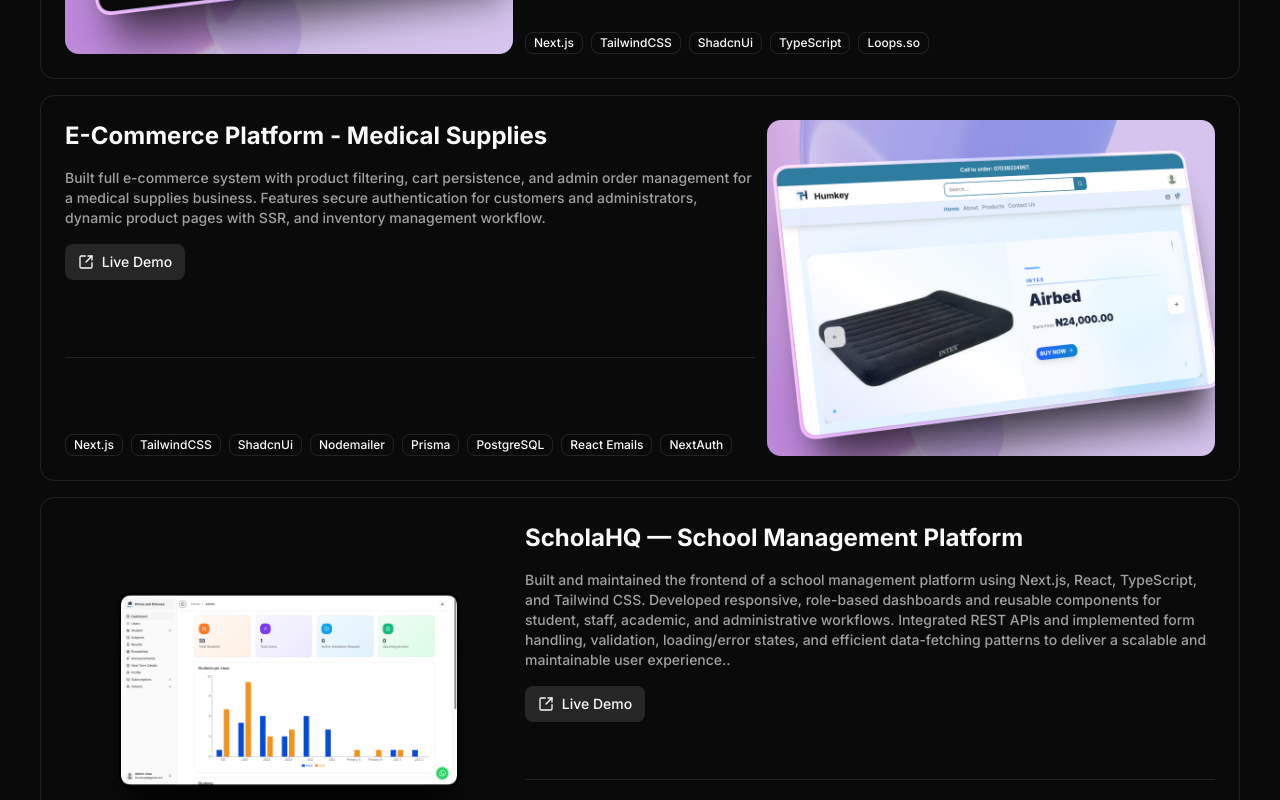
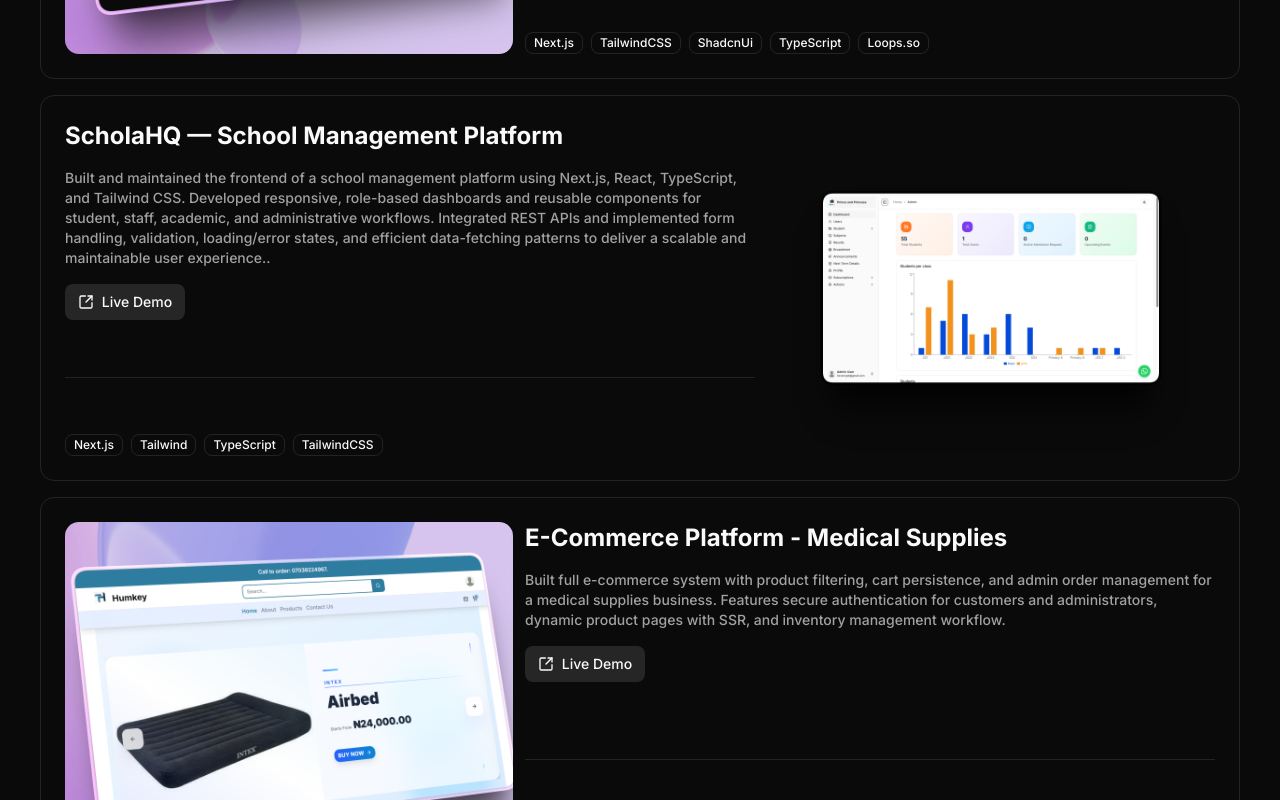
Before and after one commit to OdecoGlobal/odeco, a Next.js app: page / in a window 1280 px wide. Shown: the part 860-1660 px from the top of the page. Built offline with nearby package versions, Linux system fonts and the light colour scheme; no server answers.

Commit message:
feat: updated resuming and featured projects

```diff
--- a/data/projects.ts
+++ b/data/projects.ts
@@ -7,6 +7,16 @@ export const projects = [
     link: 'https://www.rubiwosem.com/',
     github: 'https://github.com/OdecoGlobal/rubiwo',
     image: '/img/rubi.png',
+  },
+
+  {
+    title: 'ScholaHQ — School Management Platform',
+    description:
+      'Built and maintained the frontend of a school management platform using Next.js, React, TypeScript, and Tailwind CSS. Developed responsive, role-based dashboards and reusable components for student, staff, academic, and administrative workflows. Integrated REST APIs and implemented form handling, validation, loading/error states, and efficient data-fetching patterns to deliver a scalable and maintainable user experience..',
+    tech: ['Next.js', 'Tailwind', 'TypeScript', 'TailwindCSS'],
+    link: 'https://scholahq.com/',
+    github: 'https://github.com/ScholaHq/web-app-client.git',
+    image: '/img/schola.png',
   },
 
   {
@@ -26,15 +36,6 @@ export const projects = [
     link: 'https://humkeysurgicals.com/',
     github: 'https://github.com/OdecoGlobal/humkey',
     image: '/img/store.png',
-  },
-  {
-    title: 'ScholaHQ — School Management Platform',
-    description:
-      'Built and maintained the frontend of a school management platform using Next.js, React, TypeScript, and Tailwind CSS. Developed responsive, role-based dashboards and reusable components for student, staff, academic, and administrative workflows. Integrated REST APIs and implemented form handling, validation, loading/error states, and efficient data-fetching patterns to deliver a scalable and maintainable user experience..',
-    tech: ['Next.js', 'Tailwind', 'TypeScript', 'TailwindCSS'],
-    link: 'https://scholahq.com/',
-    github: 'https://github.com/ScholaHq/web-app-client.git',
-    image: '/img/schola.png',
   },
   // {
   //   title: 'Hotel Booking App',
```
